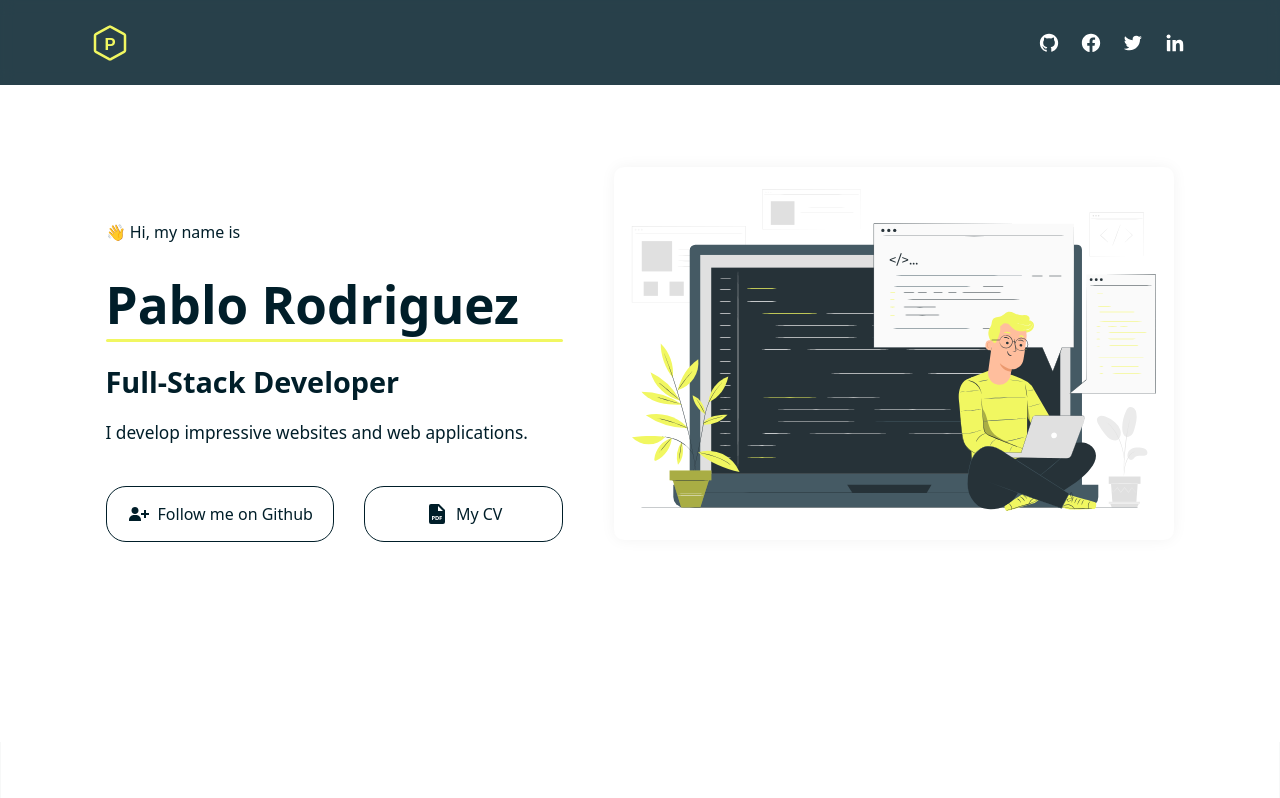
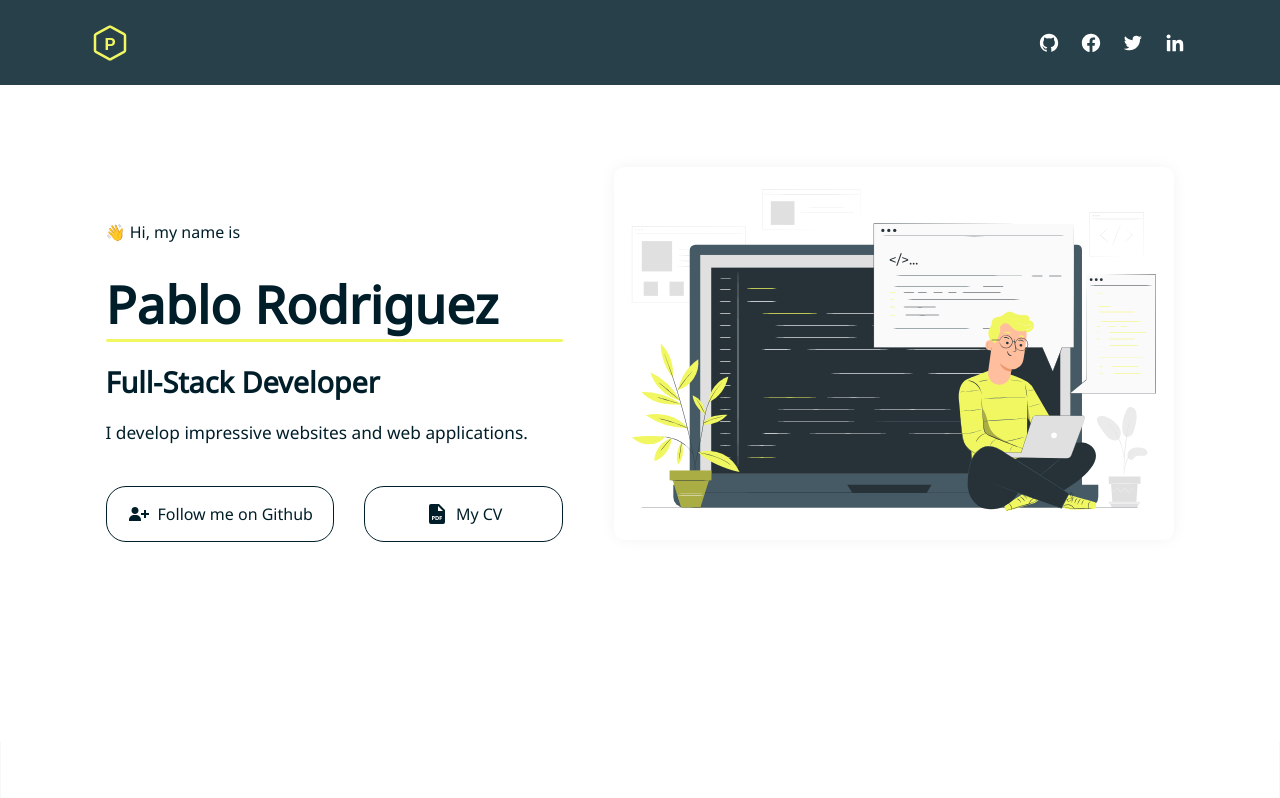
Before and after one commit to py-rod/py-rod.github.io, a plain HTML site: page index.html in a window 1280 px wide. Shown: the top 798 px of the page. Drawn offline with nearby package versions, Linux system fonts and the light colour scheme; files whose address does not match are found by name.

Commit message:
Se agrego una nueva fuente

```diff
--- a/assets/css/index.css
+++ b/assets/css/index.css
@@ -1,7 +1,10 @@
+@import url('https://fonts.googleapis.com/css2?family=Noto+Sans&display=swap');
+
 * {
     margin: 0;
     padding: 0;
     box-sizing: border-box;
+    font-family: 'Noto Sans', sans-serif;
 }
 
 
--- a/index.html
+++ b/index.html
@@ -25,6 +25,11 @@
         <!-- BOOTSTRAP -->
         <link rel="stylesheet" href="https://cdn.jsdelivr.net/npm/bootstrap@5.3.0/dist/css/bootstrap.min.css">
         <link rel="stylesheet" href="https://cdn.jsdelivr.net/npm/bootstrap@5.3.0/dist/js/bootstrap.bundle.min.js">
+
+
+        <link rel="preconnect" href="https://fonts.googleapis.com">
+        <link rel="preconnect" href="https://fonts.gstatic.com" crossorigin>
+        <link href="https://fonts.googleapis.com/css2?family=Noto+Sans&display=swap" rel="stylesheet">
 
         <!-- CSS STYLE -->
         <link rel="stylesheet" href="./assets/css/index.css" type="text/css">
```
